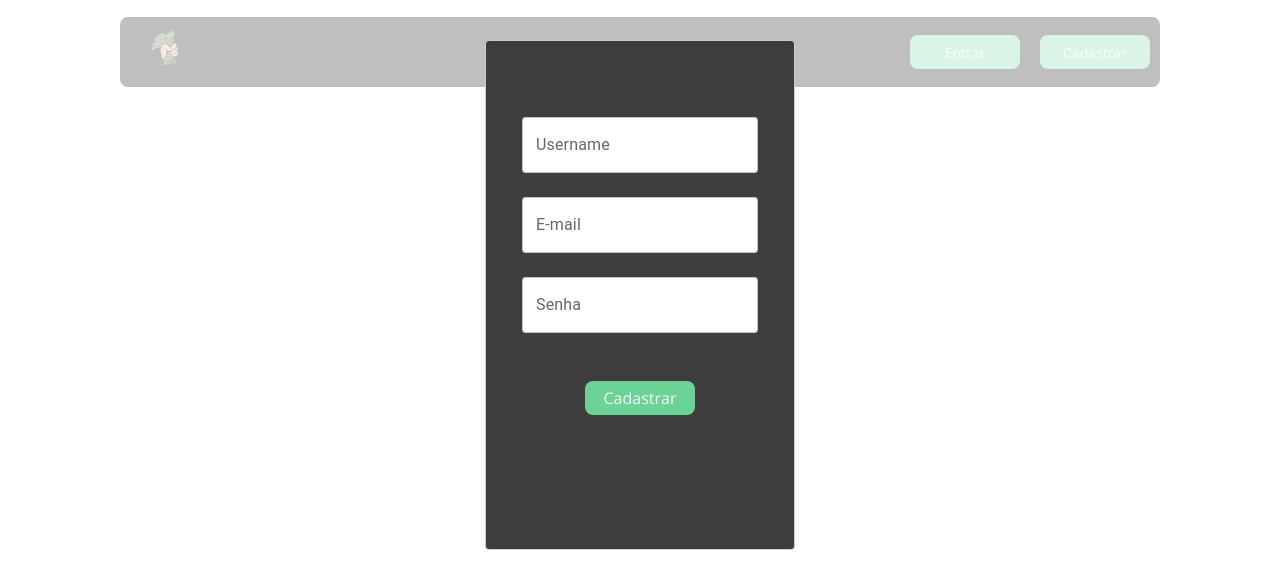
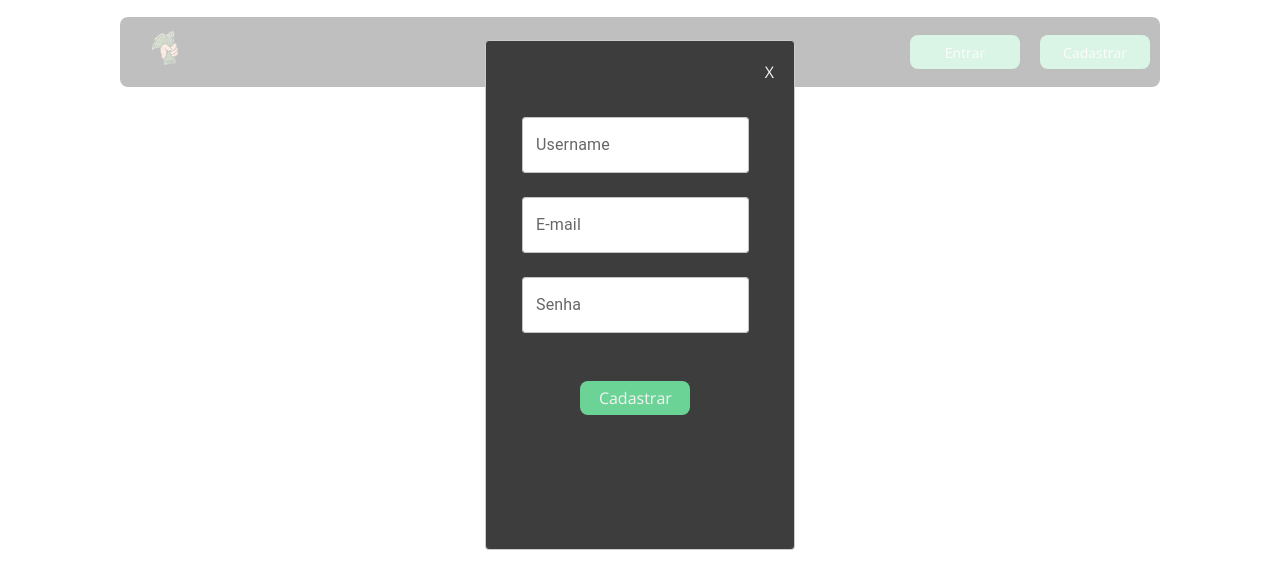
Before and after one commit to caiquefcavalheiro/finance-habits, a React (Create React App) app: page / in a window 1280 px wide. Shown: the top 588 px of the page. Built offline with nearby package versions, Linux system fonts and the light colour scheme.

Commit message:
feat: add close button

```diff
--- a/src/components/Signup/index.jsx
+++ b/src/components/Signup/index.jsx
@@ -1,6 +1,7 @@
 import Button from '../Button';
+import { useState } from 'react';
 import { TextField } from '@mui/material';
-import { Content } from './styles';
+import { CloseButton, Content } from './styles';
 import ReactModal from 'react-modal';
 import { useForm } from 'react-hook-form';
 import * as yup from "yup"
@@ -8,6 +9,12 @@ import { yupResolver } from "@hookform/resolvers/yup"
 import axios from 'axios';
 
 const Signup = () => {
+
+    const [openSignup, setOpenSignup] = useState(true)
+
+    const closeSignup = () => {
+        setOpenSignup(false)
+    }
 
     const api = axios.create({
         baseURL: "https://kenzie-habits.herokuapp.com"
@@ -50,9 +57,10 @@ const Signup = () => {
     return (
         <>
         <ReactModal
-            isOpen={true}
+            isOpen={openSignup}
             style={CustomStyles}
         >
+        <CloseButton onClick={closeSignup} >X</CloseButton>
         <Content>
         <form onSubmit={handleSubmit(handleSignup)} >
             <TextField
--- a/src/components/Signup/styles.js
+++ b/src/components/Signup/styles.js
@@ -18,3 +18,8 @@ export const Content = styled.div`
     }
 
 `
+export const CloseButton = styled.div `
+    color: var(--cor-font);
+    float: right;
+    cursor: pointer;
+`
```
